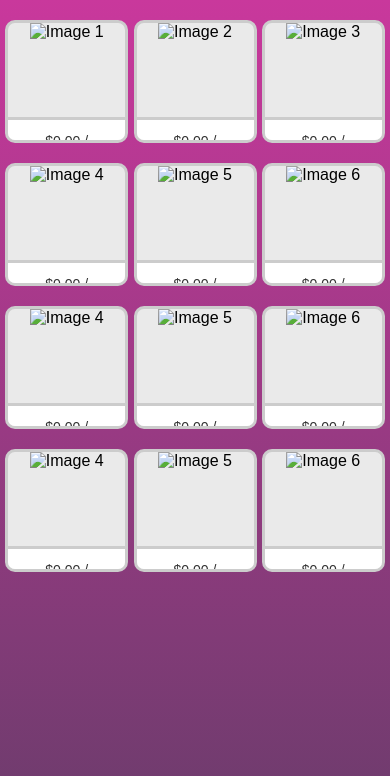
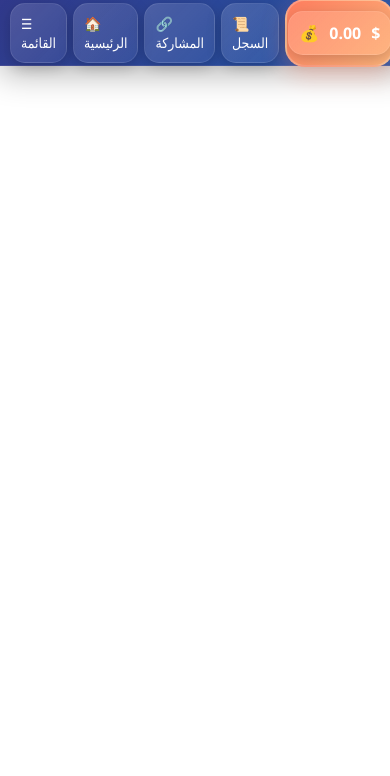
Before and after one commit to Samirocs/Many-games1, a plain HTML site: page Sahb.index.html in a window 390 px wide. Drawn offline with Linux system fonts and the light colour scheme.

Commit message:
Update Sahb.index.html

```diff
--- a/Sahb.index.html
+++ b/Sahb.index.html
@@ -1,322 +1,241 @@
 <!DOCTYPE html>
-<html lang="en">
+<html lang="ar">
 <head>
     <meta charset="UTF-8">
-  <meta name="viewport" content="width=device-width, initial-scale=1.0, user-scalable=no">
-  <title>مربعات المكافأة</title>
+    <meta name="viewport" content="width=device-width, initial-scale=1.0">
+    <title>القائمة العلوية</title>
     <style>
         body {
-      font-family: Arial, sans-serif;
             margin: 0;
-      height: 100vh;
-      display: flex;
-      justify-content: center;
-      align-items: flex-start;
-      background: linear-gradient(to bottom, #c9389c, #6a3c6b);
-      overflow-x: hidden;
+            padding: 0;
+            font-family: 'Segoe UI', Tahoma, Geneva, Verdana, sans-serif;
+            background: transparent;
+            overflow: hidden;
         }
 
-    .container {
+        /* الشريط العلوي */
+        .toolbar {
             width: 100%;
+            height: 65px;
+            background: linear-gradient(135deg, rgba(26, 35, 126, 0.9), rgba(13, 71, 161, 0.9));
+            backdrop-filter: blur(15px);
             display: flex;
-      flex-wrap: wrap; /* السماح بالانتقال إلى صف جديد */
-      justify-content: space-evenly;
-      margin-top: 20px;
+            align-items: center;
+            justify-content: space-between;
+            padding: 0 10px;
+            box-shadow: 0 8px 32px rgba(0, 0, 0, 0.3);
+            position: fixed;
+            top: 0;
+            left: 0;
+            z-index: 1000;
+            border-bottom: 1px solid rgba(255, 255, 255, 0.1);
         }
 
-    .box {
-      width: 30%;
-      aspect-ratio: 1;
-      text-align: center;
-      position: relative;
-      background-color: #eaeaea;
-      border: 3px solid #ccc;
-      border-radius: 10px;
-      overflow: hidden;
-      margin-bottom: 20px; /* إضافة مسافة بين الصفوف */
+        .toolbar .menu {
+            display: flex;
+            gap: 6px;
+            align-items: center;
         }
 
-    .box img {
-      width: 100%;
-      height: 100%;
-      object-fit: cover;
+        .toolbar .menu a {
+            background: linear-gradient(135deg, rgba(255, 255, 255, 0.15), rgba(255, 255, 255, 0.05));
+            text-decoration: none;
+            color: white;
+            padding: 10px 10px;
+            border-radius: 15px;
+            font-size: 14px;
+            font-weight: 500;
+            transition: all 0.3s ease;
+            border: 1px solid rgba(255, 255, 255, 0.1);
+            box-shadow: 0 4px 15px rgba(0, 0, 0, 0.2);
+            display: flex;
+            align-items: center;
+            gap: 8px;
         }
 
-    .progress-bar-container {
-      position: absolute;
-      bottom: 0;
-      left: 0;
-      width: 100%;
-      height: 20px;
-      background-color: #ffffff;
-      border-top: 3px solid #ccc;
+        .toolbar .menu a:hover {
+            background: linear-gradient(135deg, rgba(255, 255, 255, 0.25), rgba(255, 255, 255, 0.15));
+            transform: translateY(-3px);
+            box-shadow: 0 8px 25px rgba(0, 0, 0, 0.3);
+            border-color: rgba(255, 255, 255, 0.3);
         }
 
-    .progress-bar {
-      width: 0%;
-      height: 100%;
-      background-color: red;
-      transition: width 0.5s ease;
+        /* القائمة الانزلاقية */
+        #sliding-menu {
+            position: fixed;
+            top: 60px;
+            left: -100%;
+            width: 300px;
+            height: calc(100% - 60px);
+            background: rgba(15, 12, 41, 0.95);
+            backdrop-filter: blur(20px);
+            z-index: 10001;
+            display: flex;
+            flex-direction: column;
+            overflow-y: auto;
+            box-shadow: 0 8px 32px rgba(0, 0, 0, 0.4);
+            transition: left 0.4s cubic-bezier(0.4, 0, 0.2, 1);
+            border-right: 1px solid rgba(255, 255, 255, 0.1);
         }
 
-    .progress-text {
-      position: absolute;
-      bottom: -25px;
-      left: 50%;
-      transform: translateX(-50%);
-      font-size: 14px;
-      color: #333;
+        #sliding-menu.active {
+            left: 0;
         }
 
-    .box a {
-      position: absolute;
-      top: 0;
-      left: 0;
+        .menu-content {
             width: 100%;
-      height: 100%;
-      display: block;
-      pointer-events: none; /* تعطيل الرابط */
-      opacity: 0;
+            padding: 20px;
         }
 
-    .box.unlocked a {
-      pointer-events: auto; /* تفعيل الرابط */
+        .menu-item {
+            display: flex;
+            align-items: center;
+            text-decoration: none;
+            color: white;
+            padding: 15px;
+            margin: 8px 0;
+            transition: all 0.3s ease;
+            border-radius: 12px;
+            background: rgba(255, 255, 255, 0.05);
+            border: 1px solid rgba(255, 255, 255, 0.05);
         }
 
-    #reward-toast {
-      position: fixed;
-      bottom: 20px;
-      left: 50%;
-      transform: translateX(-50%);
-      background-color: #333;
-      color: #fff;
-      padding: 10px 20px;
-      border-radius: 5px;
-      display: none;
-      z-index: 1000;
+        .menu-item:hover {
+            background: rgba(255, 255, 255, 0.1);
+            transform: translateX(10px);
+            border-color: rgba(255, 255, 255, 0.2);
+        }
+
+        .menu-item svg {
+            width: 24px;
+            height: 24px;
+            margin-right: 15px;
+            fill: #fff;
+            opacity: 0.8;
+        }
+
+        /* wallet محسن */
+        #wallet {
+            margin-right: 15px;
+            background: linear-gradient(135deg, #ff7e5f, #feb47b);
+            color: white;
+            padding: 10px 1px;
+            border-radius: 20px;
+            font-weight: bold;
+            box-shadow: 0 8px 25px rgba(255, 126, 95, 0.3);
+            transition: all 0.3s ease;
+            border: 2px solid rgba(255, 255, 255, 0.2);
+        }
+
+        #wallet:hover {
+            transform: translateY(-3px);
+            box-shadow: 0 12px 35px rgba(255, 126, 95, 0.4);
+        }
+
+        #wallet a {
+            text-decoration: none;
+            color: white;
+            display: flex;
+            align-items: center;
+            gap: 10px;
+            font-size: 16px;
+            font-weight: bold;
         }
     </style>
 </head>
 <body>
-  <div id="reward-toast">
-    مكافأة: <span id="toast-reward-amount"></span>
+    <!-- الشريط العلوي -->
+    <div class="toolbar">
+        <div class="menu">
+            <a href="javascript:void(0)" id="menu-toggle">
+                <span>☰ القائمة</span>
+            </a>
+            <a href="index.html" class="nav-link">
+                <span>🏠 الرئيسية</span>
+            </a>
+            <!-- تم تغيير الإعدادات إلى المشاركة -->
+            <a href="share.html" class="nav-link">
+                <span>🔗 المشاركة</span>
+            </a>
+            <a href="history.html" class="nav-link">
+                <span>📜 السجل</span>
+            </a>
+            <div id="wallet">
+                <a href="wallet.html" class="nav-link">
+                    <span>💰</span>
+                    <span id="wallet-amount">0.00</span>$
+                </a>
+            </div>
+        </div>
     </div>
 
-  <div class="container">
-    <div class="box" id="box1">
-      <img src="image1.jpg" alt="Image 1">
-      <div class="progress-bar-container">
-        <div class="progress-bar" id="progress1"></div>
+    <!-- القائمة الانزلاقية -->
+    <div id="sliding-menu">
+        <div class="menu-content">
+            <a href="javascript:void(0)" id="close-menu" class="menu-item">
+                <svg xmlns="http://www.w3.org/2000/svg" viewBox="0 0 24 24">
+                    <path d="M19 6.41L17.59 5 12 10.59 6.41 5 5 6.41 10.59 12 5 17.59 6.41 19 12 13.41 17.59 19 19 17.59 13.41 12z"/>
+                </svg>
+                <span>إغلاق القائمة</span>
+            </a>
+            <a href="index.html" class="menu-item nav-link">
+                <svg xmlns="http://www.w3.org/2000/svg" viewBox="0 0 24 24">
+                    <path d="M10 20v-6h4v6h5v-8h3L12 3 2 12h3v8z"/>
+                </svg>
+                <span>🏠 الصفحة الرئيسية</span>
+            </a>
+            <!-- تم تغيير الإعدادات إلى المشاركة -->
+            <a href="share.html" class="menu-item nav-link">
+                <svg xmlns="http://www.w3.org/2000/svg" viewBox="0 0 24 24">
+                    <path d="M18 16.08c-.76 0-1.44.3-1.96.77L8.91 12.7c.05-.23.09-.46.09-.7s-.04-.47-.09-.7l7.05-4.11c.54.5 1.25.81 2.04.81 1.66 0 3-1.34 3-3s-1.34-3-3-3-3 1.34-3 3c0 .24.04.47.09.7L8.04 9.81C7.5 9.31 6.79 9 6 9c-1.66 0-3 1.34-3 3s1.34 3 3 3c.79 0 1.5-.31 2.04-.81l7.12 4.16c-.05.21-.08.43-.08.65 0 1.61 1.31 2.92 2.92 2.92 1.61 0 2.92-1.31 2.92-2.92s-1.31-2.92-2.92-2.92z"/>
+                </svg>
+                <span>🔗 المشاركة</span>
+            </a>
+            <a href="wallet.html" class="menu-item nav-link">
+                <svg xmlns="http://www.w3.org/2000/svg" viewBox="0 0 24 24">
+                    <path d="M21 18v1c0 1.1-.9 2-2 2H5c-1.11 0-2-.9-2-2V5c0-1.1.89-2 2-2h14c1.1 0 2 .9 2 2v1h-9c-1.11 0-2 .9-2 2v8c0 1.1.89 2 2 2h9zm-9-2h10V8H12v8zm4-2.5c-.83 0-1.5-.67-1.5-1.5s.67-1.5 1.5-1.5 1.5.67 1.5 1.5-.67 1.5-1.5 1.5z"/>
+                </svg>
+                <span>💰 المحفظة</span>
+            </a>
         </div>
-      <span class="progress-text" id="progressText1">$0 / $2</span>
-      <a href="page2.html"></a>
-    </div>
-    <div class="box" id="box2">
-      <img src="image2.jpg" alt="Image 2">
-      <div class="progress-bar-container">
-        <div class="progress-bar" id="progress2"></div>
-      </div>
-      <span class="progress-text" id="progressText2">$0 / $3</span>
-      <a href="page3.html"></a>
-    </div>
-    <div class="box" id="box3">
-      <img src="image3.jpg" alt="Image 3">
-      <div class="progress-bar-container">
-        <div class="progress-bar" id="progress3"></div>
-      </div>
-      <span class="progress-text" id="progressText3">$0 / $4</span>
-      <a href="https://example.com"></a>
-    </div>
-    <!-- مربعات جديدة -->
-    <div class="box" id="box4">
-      <img src="image4.jpg" alt="Image 4">
-      <div class="progress-bar-container">
-        <div class="progress-bar" id="progress4"></div>
-      </div>
-      <span class="progress-text" id="progressText4">$0 / $5</span>
-      <a href="page4.html"></a>
-    </div>
-    <div class="box" id="box5">
-      <img src="image5.jpg" alt="Image 5">
-      <div class="progress-bar-container">
-        <div class="progress-bar" id="progress5"></div>
-      </div>
-      <span class="progress-text" id="progressText5">$0 / $6</span>
-      <a href="page5.html"></a>
-    </div>
-    <div class="box" id="box6">
-      <img src="image6.jpg" alt="Image 6">
-      <div class="progress-bar-container">
-        <div class="progress-bar" id="progress6"></div>
-      </div>
-      <span class="progress-text" id="progressText6">$0 / $7</span>
-      <a href="page6.html"></a>
-    </div>
-
-
-    <div class="box" id="box7">
-      <img src="image4.jpg" alt="Image 4">
-      <div class="progress-bar-container">
-        <div class="progress-bar" id="progress7"></div>
-      </div>
-      <span class="progress-text" id="progressText7">$0 / $10</span>
-      <a href="page4.html"></a>
-    </div>
-    <div class="box" id="box8">
-      <img src="image5.jpg" alt="Image 5">
-      <div class="progress-bar-container">
-        <div class="progress-bar" id="progress8"></div>
-      </div>
-      <span class="progress-text" id="progressText8">$0 / $20</span>
-      <a href="page5.html"></a>
-    </div>
-    <div class="box" id="box9">
-      <img src="image6.jpg" alt="Image 6">
-      <div class="progress-bar-container">
-        <div class="progress-bar" id="progress9"></div>
-      </div>
-      <span class="progress-text" id="progressText9">$0 / $30</span>
-      <a href="page6.html"></a>
-    </div>
-
-
-    <div class="box" id="box10">
-      <img src="image4.jpg" alt="Image 4">
-      <div class="progress-bar-container">
-        <div class="progress-bar" id="progress10"></div>
-      </div>
-      <span class="progress-text" id="progressText10">$0 / $10</span>
-      <a href="page4.html"></a>
-    </div>
-    <div class="box" id="box11">
-      <img src="image5.jpg" alt="Image 5">
-      <div class="progress-bar-container">
-        <div class="progress-bar" id="progress11"></div>
-      </div>
-      <span class="progress-text" id="progressText11">$0 / $20</span>
-      <a href="page5.html"></a>
-    </div>
-    <div class="box" id="box12">
-      <img src="image6.jpg" alt="Image 6">
-      <div class="progress-bar-container">
-        <div class="progress-bar" id="progress12"></div>
-      </div>
-      <span class="progress-text" id="progressText12">$0 / $30</span>
-      <a href="page6.html"></a>
-    </div>
-
     </div>
 
     <script>
-    // استعادة القيم المخزنة
-    let clickCount = parseInt(localStorage.getItem('clickCount')) || 0;
-    let walletTotal = parseFloat(localStorage.getItem('walletTotal')) || 0;
+        // ====== التحكم في القائمة ======
+        const menuToggle = document.getElementById('menu-toggle');
+        const slidingMenu = document.getElementById('sliding-menu');
+        const closeMenu = document.getElementById('close-menu');
 
-    const rewardThreshold = 20;
-    const rewardAmount = 0.01;
+        menuToggle.addEventListener('click', (event) => {
+            event.stopPropagation();
+            slidingMenu.classList.toggle('active');
+        });
 
-    document.querySelectorAll('.nav-link').forEach(link => {
-        link.addEventListener('click', event => {
-            if (!["page2.html", "page3.html"].includes(link.getAttribute('href'))) {
-                clickCount++;
-                localStorage.setItem('clickCount', clickCount);
+        closeMenu.addEventListener('click', () => {
+            slidingMenu.classList.remove('active');
+        });
 
-                if (clickCount >= rewardThreshold) {
-                    walletTotal += rewardAmount;
-                    localStorage.setItem('walletTotal', walletTotal);
-
-                    // تحديث شريط التقدم
-                    updateProgress("box1", "progress1", "progressText1", walletTotal);
-                    updateProgress("box2", "progress2", "progressText2", walletTotal);
-                    updateProgress("box3", "progress3", "progressText3", walletTotal);
-                    updateProgress("box4", "progress4", "progressText4", walletTotal);
-                    updateProgress("box5", "progress5", "progressText5", walletTotal);
-                    updateProgress("box6", "progress6", "progressText6", walletTotal);
-
-    updateProgress("box7", "progress7", "progressText7", walletTotal);
-    updateProgress("box8", "progress8", "progressText8", walletTotal);
-    updateProgress("box9", "progress9", "progressText9", walletTotal);
-    updateProgress("box10", "progress10", "progressText10", walletTotal);
-    updateProgress("box11", "progress11", "progressText11", walletTotal);
-    updateProgress("box12", "progress12", "progressText12", walletTotal);
-
-
-                    // حفظ سجل المكافأة في localStorage
-                    const rewardsHistory = JSON.parse(localStorage.getItem('rewardsHistory')) || [];
-                    rewardsHistory.push({ amount: rewardAmount, timestamp: Date.now() });
-                    localStorage.setItem('rewardsHistory', JSON.stringify(rewardsHistory));
-
-                    // عرض الإشعار
-                    const rewardToast = document.getElementById('reward-toast');
-                    document.getElementById('toast-reward-amount').textContent = `$${rewardAmount}`;
-                    rewardToast.style.display = 'block';
-
-                    setTimeout(() => {
-                        rewardToast.style.display = 'none';
-                    }, 4000);
-
-                    clickCount = 0;
-                    localStorage.setItem('clickCount', clickCount);
-                }
+        document.body.addEventListener('click', (event) => {
+            if (!slidingMenu.contains(event.target) && !menuToggle.contains(event.target)) {
+                slidingMenu.classList.remove('active');
             }
         });
+
+        // ====== تحديث رصيد المحفظة ======
+        function updateWallet() {
+            const walletTotal = parseFloat(localStorage.getItem('walletTotal')) || 0;
+            document.getElementById('wallet-amount').textContent = walletTotal.toFixed(2);
+        }
+
+        // ====== التواصل مع الصفحة الرئيسية ======
+        window.addEventListener('message', function(event) {
+            if (event.data.type === 'updateWallet') {
+                updateWallet();
+            }
         });
 
-    // الحدود الدنيا لكل مربع
-    const thresholds = {
-      box1: 2,
-      box2: 3,
-      box3: 4,
-      box4: 5,
-      box5: 6,
-      box6: 7,
-      box7: 2,
-      box8: 3,
-      box9: 5,
-      box10: 10,
-      box11: 200,
-      box12: 300
-    };
-
-    // تحديث شريط التقدم بناءً على الحدود الدنيا لكل مربع
-    function updateProgress(boxId, progressId, textId, currentReward) {
-        const progressBar = document.getElementById(progressId);
-        const progressText = document.getElementById(textId);
-        const box = document.getElementById(boxId);
-
-        const maxReward = thresholds[boxId]; // الحد الأدنى لهذا المربع
-        const progressPercentage = Math.min((currentReward / maxReward) * 100, 100);
-
-        progressBar.style.width = progressPercentage + "%";
-
-        // تعديل نص الشريط بناءً على الحد الأدنى
-        progressText.textContent = `$${currentReward.toFixed(2)} / $${maxReward}`;
-
-        // تغيير اللون إذا اكتمل الشريط
-        if (currentReward >= maxReward) {
-            progressBar.style.backgroundColor = "green"; // اللون الأخضر عند الاكتمال
-            box.classList.add("unlocked");
-        } else {
-            progressBar.style.backgroundColor = "red"; // اللون الأحمر عند التقدم
-        }
-    }
-
-    // استعادة حالة شريط التقدم عند تحميل الصفحة
-    updateProgress("box1", "progress1", "progressText1", walletTotal);
-    updateProgress("box2", "progress2", "progressText2", walletTotal);
-    updateProgress("box3", "progress3", "progressText3", walletTotal);
-    updateProgress("box4", "progress4", "progressText4", walletTotal);
-    updateProgress("box5", "progress5", "progressText5", walletTotal);
-    updateProgress("box6", "progress6", "progressText6", walletTotal);
-
-    updateProgress("box7", "progress7", "progressText7", walletTotal);
-    updateProgress("box8", "progress8", "progressText8", walletTotal);
-    updateProgress("box9", "progress9", "progressText9", walletTotal);
-    updateProgress("box10", "progress10", "progressText10", walletTotal);
-    updateProgress("box11", "progress11", "progressText11", walletTotal);
-    updateProgress("box12", "progress12", "progressText12", walletTotal);
-
-
+        // تحديث المحفظة عند التحميل
+        updateWallet();
     </script>
 </body>
 </html>
```
Lines whose indentation alone changed are shown as unchanged.
